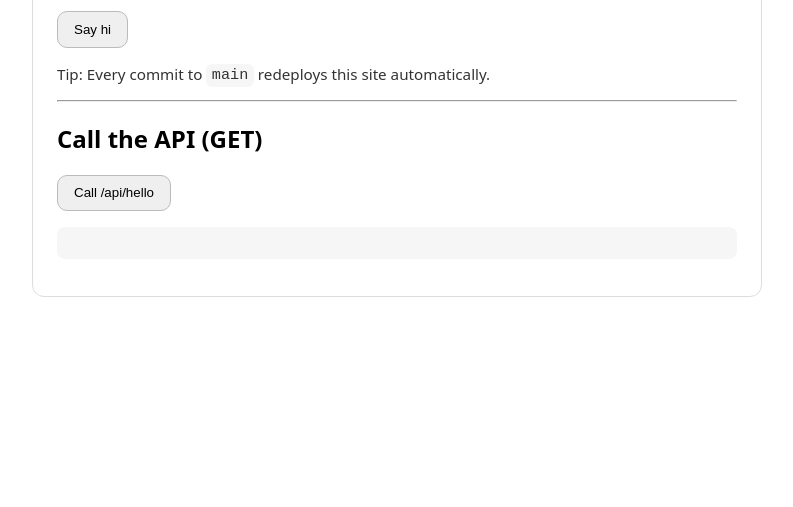
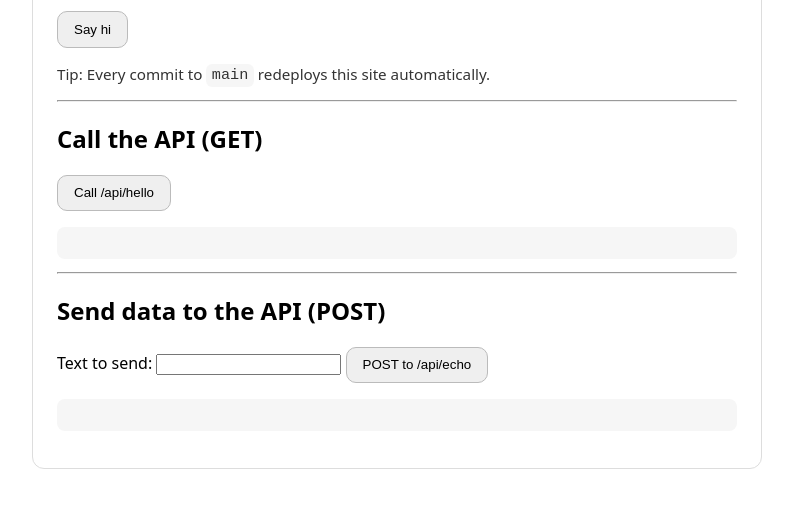
Before and after one commit to stephanusdijkema-dotcom/hello-azure-ui, a plain HTML site: page site/index.html in a window 1280 px wide. Shown: the part 191-698 px from the top of the page, without its empty margins (0-793 px from the left). Drawn offline with Linux system fonts and the light colour scheme.

Commit message:
Update index.html

```diff
--- a/site/index.html
+++ b/site/index.html
@@ -1,3 +1,5 @@
+<!doctype html>
+<html lang="en">
 <head>
   <meta charset="utf-8" />
   <meta name="viewport" content="width=device-width,initial-scale=1" />
@@ -15,11 +17,24 @@
     <p style="margin-top:1rem;font-size:.95rem;opacity:.8">
       Tip: Every commit to <code>main</code> redeploys this site automatically.
     </p>
+
     <hr/>
-<h2>Call the API (GET)</h2>
-<button id="callApi">Call /api/hello</button>
-<pre id="apiResult" style="margin-top:1rem;background:#f6f6f6;padding:1rem;border-radius:8px;overflow:auto;"></pre>
+    <h2>Call the API (GET)</h2>
+    <button id="callApi">Call /api/hello</button>
+    <pre id="apiResult" style="margin-top:1rem;background:#f6f6f6;padding:1rem;border-radius:8px;overflow:auto;"></pre>
+
+    <!-- New POST section -->
+    <hr/>
+    <h2>Send data to the API (POST)</h2>
+    <form id="echoForm">
+      <label>Text to send:
+        <input id="echoInput" required />
+      </label>
+      <button type="submit">POST to /api/echo</button>
+    </form>
+    <pre id="echoResult" style="margin-top:1rem;background:#f6f6f6;padding:1rem;border-radius:8px;overflow:auto;"></pre>
   </div>
 
   <script src="/app.js"></script>
 </body>
+</html>
```
